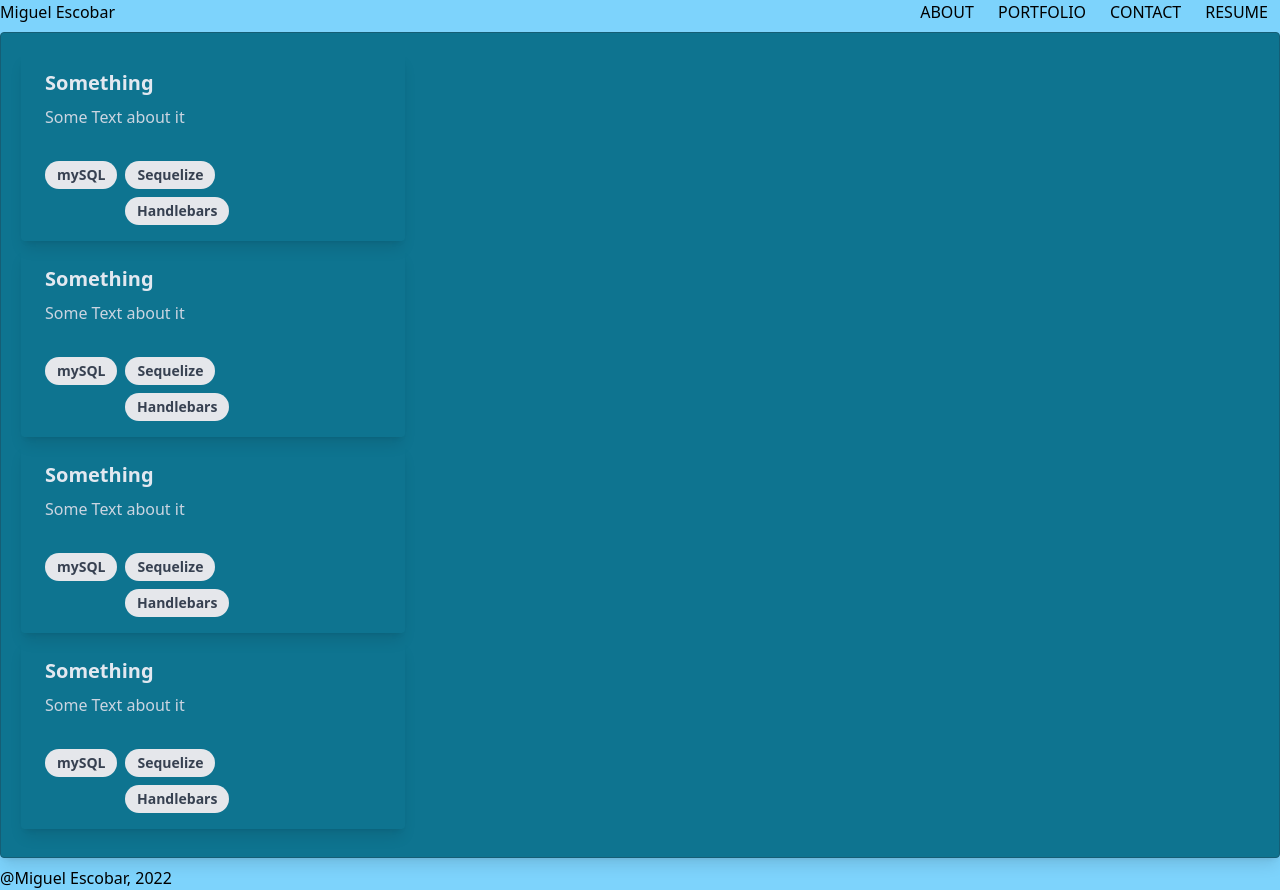
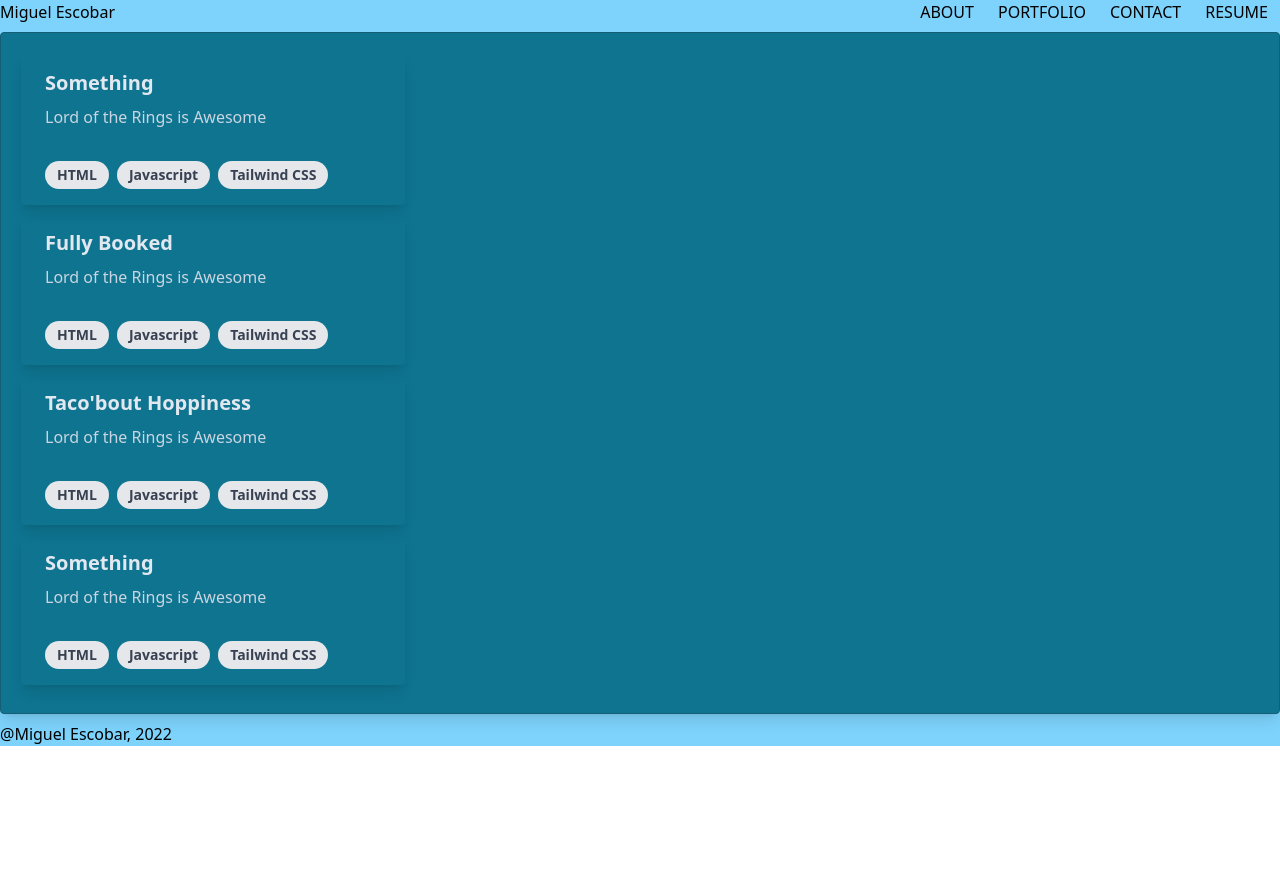
Before and after one commit to mae2136/me-react-portfolio, a React (Create React App) app: page / in a window 1280 px wide. Both pictures are taken after a click on the item "PORTFOLIO". After the commit the page ends 800 px from the top, so only its background shows below. Built offline with nearby package versions, Linux system fonts and the light colour scheme.

Commit message:
Removed description from cards. Added tech array to projects.

```diff
--- a/src/components/Project.js
+++ b/src/components/Project.js
@@ -13,14 +13,15 @@ function Project({ project }) {
                     {project.name}
                 </div>
                 <p className="text-slate-300 text-base">
-                    {project.description}
+                    {/* {project.description} */}
+                    Lord of the Rings is Awesome
                 </p>
             </div>
             <div className="px-6 py-4">
                 {/* Make an array of techs used in the project.tech, and loop through them to create a given bubble */}
-                <span className="inline-block bg-gray-200 rounded-full px-3 py-1 text-sm font-semibold text-gray-700 mr-2">mySQL</span>
-                <span className="inline-block bg-gray-200 rounded-full px-3 py-1 text-sm font-semibold text-gray-700 mr-2">Sequelize</span>
-                <span className="inline-block bg-gray-200 rounded-full px-3 py-1 text-sm font-semibold text-gray-700 mt-2 ml-20">Handlebars</span>
+                {project.tech.map((tech, index) => {
+                    return <span key={index} className="inline-block bg-gray-200 rounded-full px-3 py-1 text-sm font-semibold text-gray-700 mr-2">{tech}</span>
+                })}
             </div>
         </div>
     )
--- a/src/components/pages/Portfolio.js
+++ b/src/components/pages/Portfolio.js
@@ -1,7 +1,7 @@
 import React from "react";
 import Project from '../Project';
 
-const projects = [{name: "Something", description: "Some Text about it", image: "Link to screenshot"}, {name: "Something", description: "Some Text about it", image: "Link to screenshot"}, {name: "Something", description: "Some Text about it", image: "Link to screenshot"}, {name: "Something", description: "Some Text about it", image: "Link to screenshot"}];
+const projects = [{name: "Something", image: "Link to screenshot", tech: ["HTML", "Javascript", "Tailwind CSS"]}, {name: "Fully Booked", image: "Link to screenshot", tech: ["HTML", "Javascript", "Tailwind CSS"]}, {name: "Taco'bout Hoppiness", image: "Link to screenshot", tech: ["HTML", "Javascript", "Tailwind CSS"]}, {name: "Something", image: "Link to screenshot", tech: ["HTML", "Javascript", "Tailwind CSS"]}];
 
 function Portfolio() {
     return (
```
